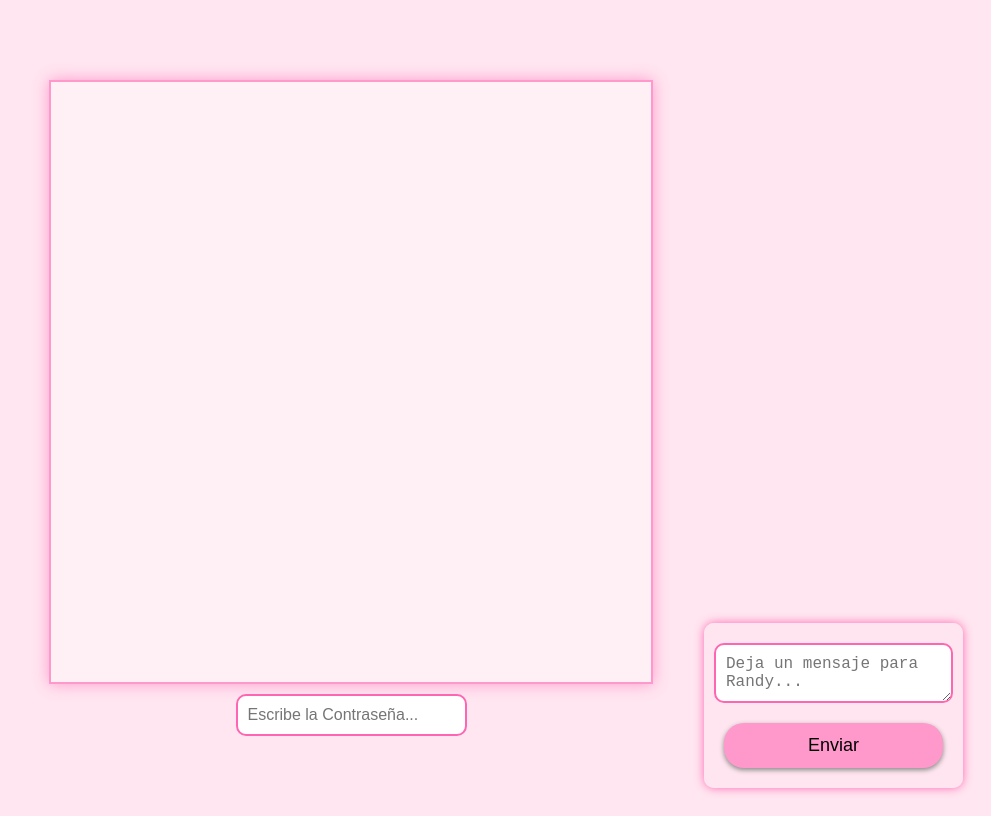
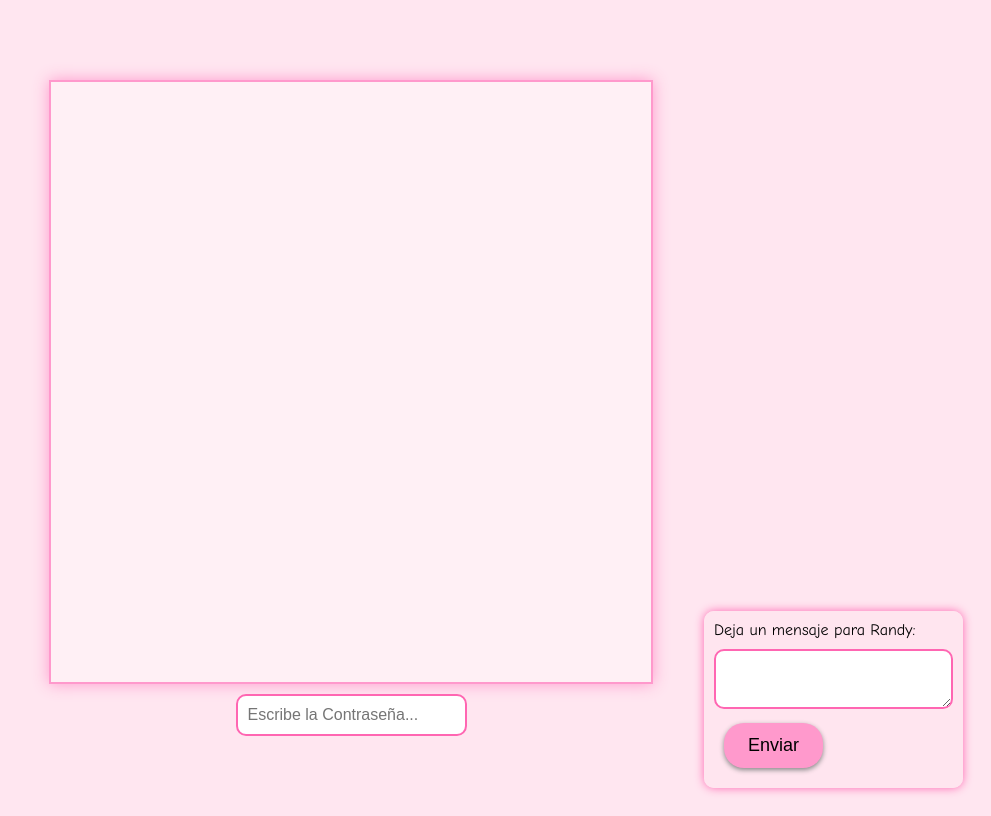
Before and after one commit to Randy-server-D/Paginacondulce, a plain HTML site: page index.html in a window 1280 px wide. Both pictures are taken after a click on the button "Sí". Shown: the whole page, without its empty margins (289-1280 px from the left). Drawn offline with nearby package versions, Linux system fonts and the light colour scheme.

Commit message:
Update index.html
cambiamos json y mailjs

```diff
--- a/index.html
+++ b/index.html
@@ -83,8 +83,11 @@
     <canvas id="canvas" width="600" height="600"></canvas>
     <input type="text" id="nombre" placeholder="Escribe la Contraseña..." />
     <div id="mensajeBox">
-      <textarea id="mensaje" placeholder="Deja un mensaje para Randy..."></textarea>
-      <button onclick="enviarMensaje()">Enviar</button>
+       <form id="mensajeForm" action="https://formspree.io/f/mqalrrjw" method="POST">
+      <label for="mensaje">Deja un mensaje para Randy:</label><br>
+      <textarea name="mensaje" id="mensaje"></textarea><br>
+      <button type="submit">Enviar</button>
+      </form>
     </div>
     <audio id="music" controls autoplay loop>
       <source src="https://cdn.pixabay.com/download/audio/2023/06/27/audio_445e922bac.mp3?filename=the-weeknd-die-for-you-cover-145845.mp3" type="audio/mpeg">
@@ -93,7 +96,7 @@
 
   <script>
     // Inicializa EmailJS (usa tu public key)
-    emailjs.init("TU_PUBLIC_KEY");
+    emailjs.init("dfx0DZd9WoQmuKgn3");
 
     const inicio = document.getElementById("inicio");
     const app = document.getElementById("app");
@@ -115,7 +118,7 @@
         alert("Por favor escribe un mensaje ❤️");
         return;
       }
-      emailjs.send("TU_SERVICE_ID", "TU_TEMPLATE_ID", {
+      emailjs.send(" servicio_1h4zp5k " , " plantilla_hy43le3 ", {
         message: mensaje,
         to_name: "Randy"
       }).then(() => {
```
